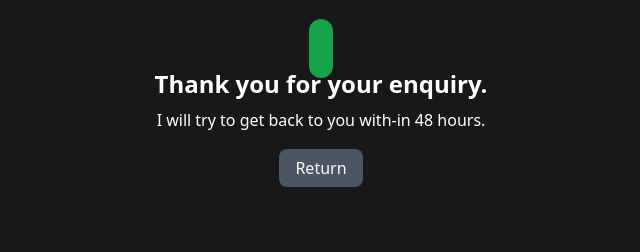
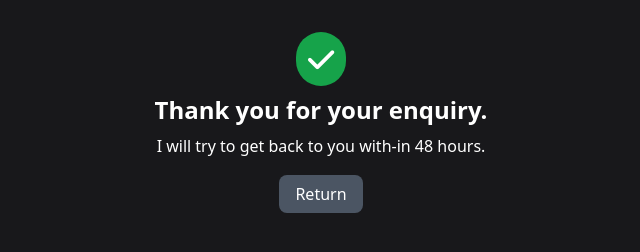
Before and after one commit to wdhdev/contact, a plain HTML site: page src/success.html in a window 1280 px wide. Shown: the whole page, without its empty margins (319-959 px from the left). Drawn offline with nearby package versions, Linux system fonts and the light colour scheme.

Commit message:
fix style

```diff
--- a/src/success.html
+++ b/src/success.html
@@ -10,6 +10,9 @@
 
         <!-- Favicon -->
         <link rel="shortcut icon" href="/assets/favicon.ico">
+
+        <!-- Stylesheets -->
+        <link rel="stylesheet" href="https://cdnjs.cloudflare.com/ajax/libs/font-awesome/6.3.0/css/all.min.css">
 
         <!-- Scripts -->
         <script src="https://cdn.tailwindcss.com"></script>
```
